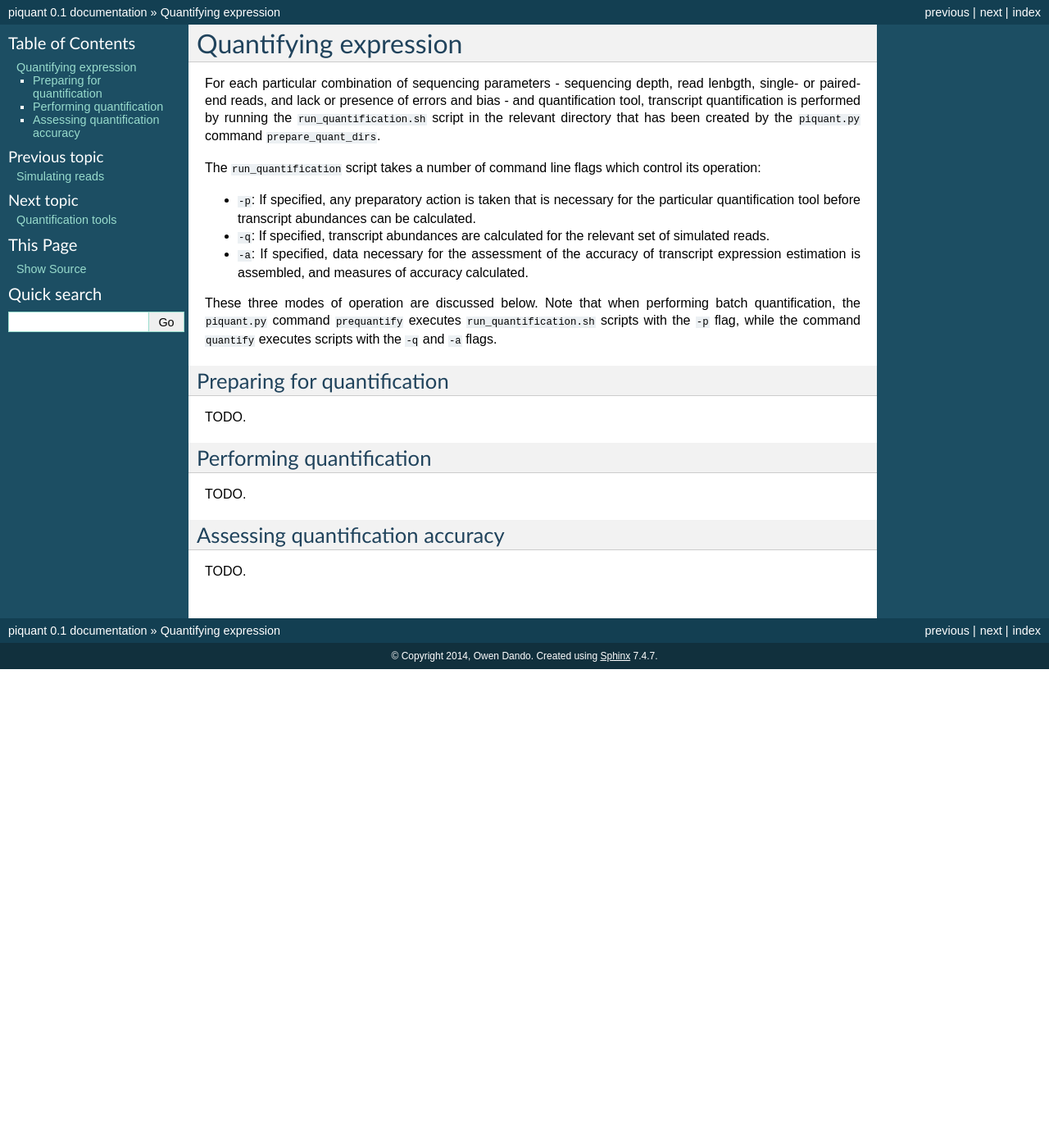
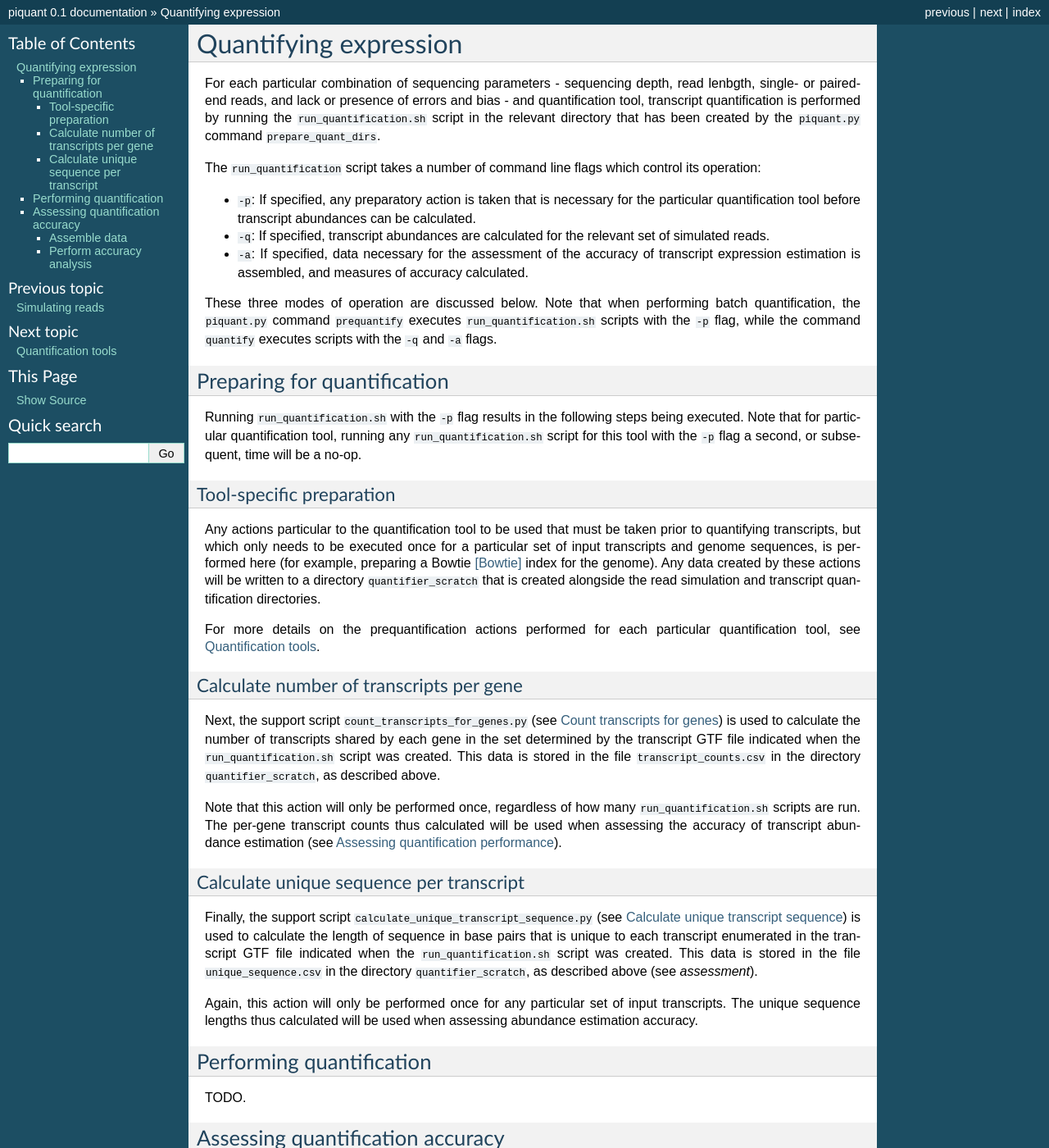
Before and after one commit to lweasel/piquant, a Sphinx documentation site: the page built from docs/quantification.rst, in a window 1280 px wide and 1400 px high. Shown: the whole window at 82% size. Built offline with Sphinx 7.4.7, drawn with Linux system fonts in a browser that asks for light colours; some of the changed text lies outside the part shown.

Commit message:
Add section "Preparing for quantification".

```diff
--- a/docs/quantification.rst
+++ b/docs/quantification.rst
@@ -14,7 +14,28 @@ These three modes of operation are discussed below. Note that when performing ba
 Preparing for quantification
 ----------------------------
 
-TODO.
+Running ``run_quantification.sh`` with the ``-p`` flag results in the following steps being executed. Note that for particular quantification tool, running any ``run_quantification.sh`` script for this tool with the ``-p`` flag a second, or subsequent, time will be a no-op.
+
+Tool-specific preparation
+^^^^^^^^^^^^^^^^^^^^^^^^^
+
+Any actions particular to the quantification tool to be used that must be taken prior to quantifying transcripts, but which only needs to be executed once for a particular set of input transcripts and genome sequences, is performed here (for example, preparing a Bowtie [Bowtie]_ index for the genome). Any data created by these actions will be written to a directory ``quantifier_scratch`` that is created alongside the read simulation and transcript quantification directories.
+
+For more details on the prequantification actions performed for each particular quantification tool, see :doc:`quantifiers`.
+
+Calculate number of transcripts per gene
+^^^^^^^^^^^^^^^^^^^^^^^^^^^^^^^^^^^^^^^^
+
+Next, the support script ``count_transcripts_for_genes.py`` (see :ref:`count-transcripts-for-genes`) is used to calculate the number of transcripts shared by each gene in the set determined by the transcript GTF file indicated when the ``run_quantification.sh`` script was created. This data is stored in the file ``transcript_counts.csv`` in the directory ``quantifier_scratch``, as described above.
+
+Note that this action will only be performed once, regardless of how many ``run_quantification.sh`` scripts are run. The per-gene transcript counts thus calculated will be used when assessing the accuracy of transcript abundance estimation (see :doc:`assessment`).
+
+Calculate unique sequence per transcript
+^^^^^^^^^^^^^^^^^^^^^^^^^^^^^^^^^^^^^^^^
+
+Finally, the support script ``calculate_unique_transcript_sequence.py`` (see :ref:`calculate-unique-transcript-sequence`) is used to calculate the length of sequence in base pairs that is unique to each transcript enumerated in the transcript GTF file indicated when the ``run_quantification.sh`` script was created. This data is stored in the file ``unique_sequence.csv`` in the directory ``quantifier_scratch``, as described above (see `assessment`).
+
+Again, this action will only be performed once for any particular set of input transcripts. The unique sequence lengths thus calculated will be used when assessing abundance estimation accuracy.
 
 Performing quantification
 -------------------------
@@ -24,4 +45,12 @@ TODO.
 Assessing quantification accuracy
 ---------------------------------
 
+Assemble data
+^^^^^^^^^^^^^
+
 TODO.
+
+Perform accuracy analysis
+^^^^^^^^^^^^^^^^^^^^^^^^^
+
+TODO.
```
